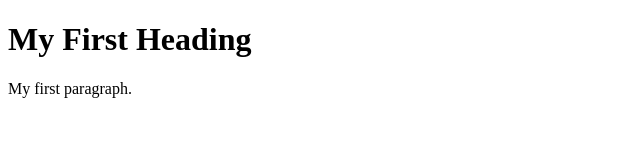
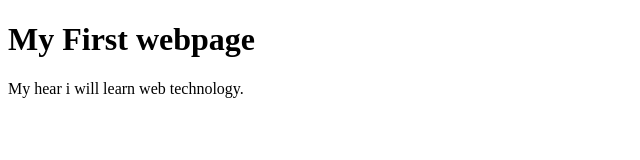
Before and after one commit to mansvarts/my-first-repo, a plain HTML site: page index.html in a window 1280 px wide. Shown: the whole page, without its empty margins (0-640 px from the left). Drawn offline with Linux system fonts and the light colour scheme.

Commit message:
my first changes

```diff
--- a/index.html
+++ b/index.html
@@ -2,8 +2,8 @@
 <html>
 <body>
 
-<h1>My First Heading</h1>
-<p>My first paragraph.</p>
+<h1>My First webpage</h1>
+<p>My hear i will learn web technology.</p>
 
 </body>
 </html>
```
